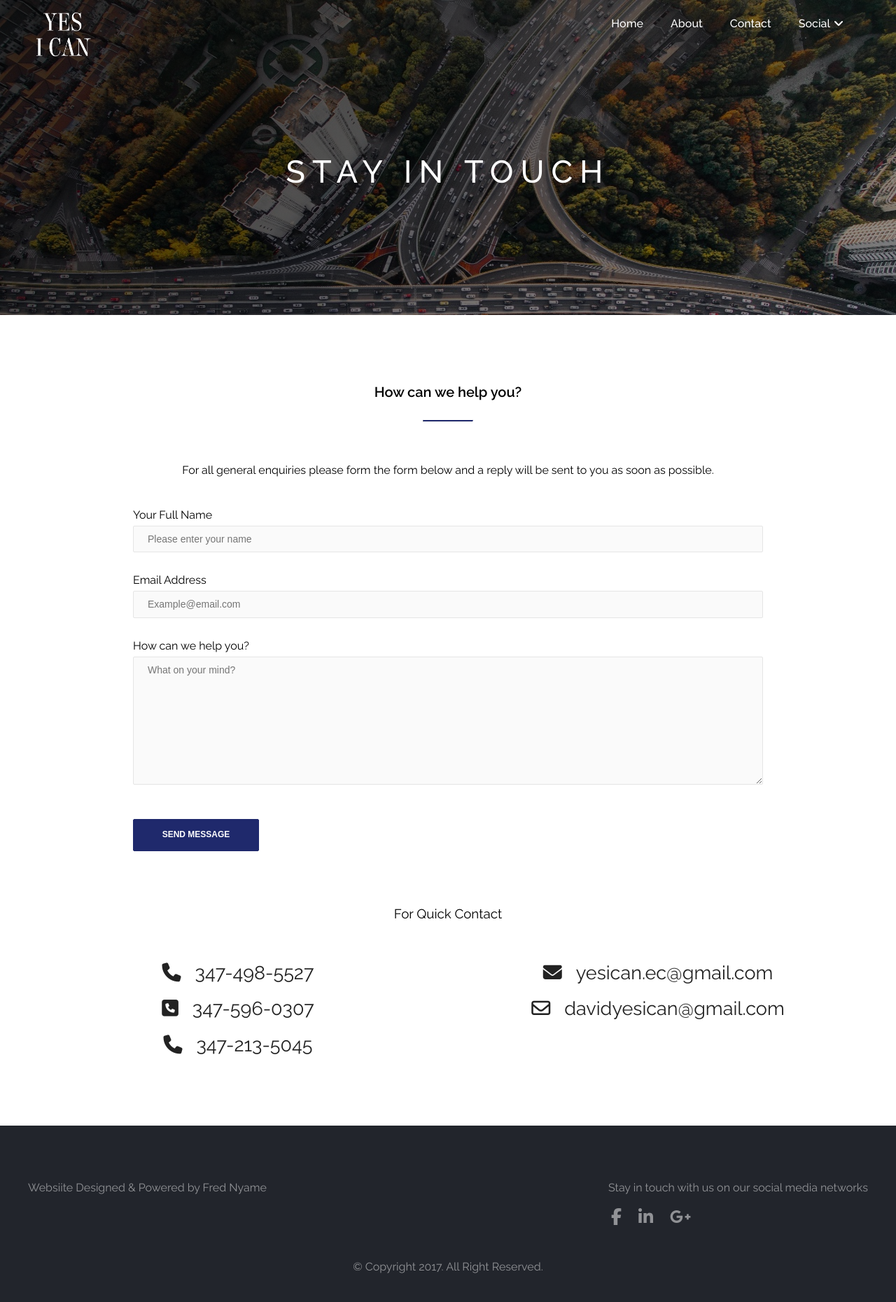
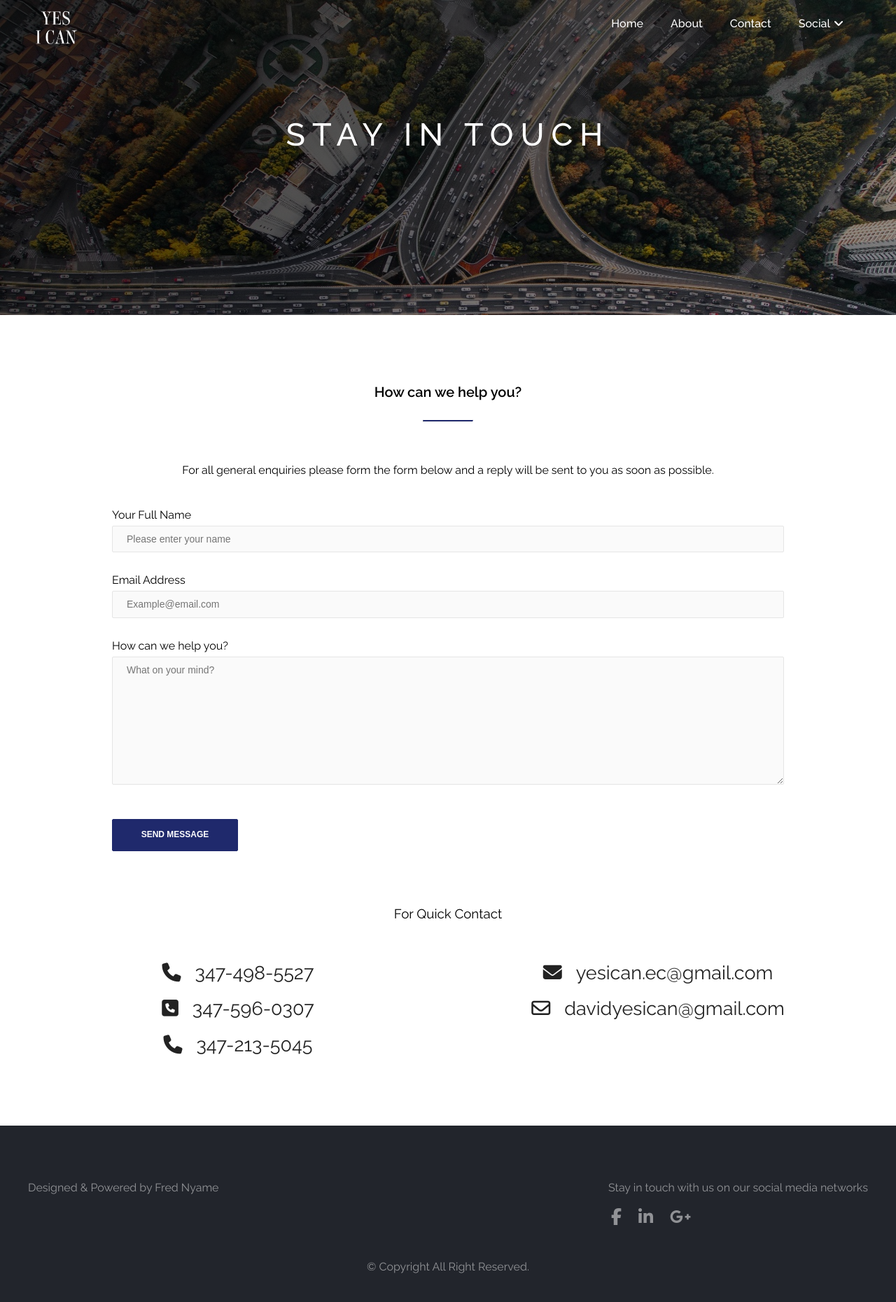
Before and after one commit to FredNyame/ycn, a PHP site: page /Contact.php in a window 1280 px wide. Shown: the whole page at 70% size. Run offline with PHP 8.4, Linux system fonts and the light colour scheme; some libraries are stand-ins or nearby versions.

Commit message:
css changes made

```diff
--- a/Contact.php
+++ b/Contact.php
@@ -36,13 +36,13 @@ $pagetitle = 'Contact Us | Yes I can Educational Center';
     <form id="formsubmit" action="<?php echo htmlspecialchars($_SERVER['PHP_SELF']); ?>" method="post">
       <label for="name">Your Full Name</label>
       <input id="name" type="text" name="name" placeholder="Please enter your name" value="<?php echo isset($_POST['name']) ? $name : '';?>">
-      <p id="nameerr" class="error-msg"><?php echo $nameErr ?></p>
+      <p id="nameerr" class="error-msg"></p>
       <label for="email">Email Address</label>
       <input id="email" type="text" name="email" placeholder="Example@email.com" value="<?php echo isset($_POST['email']) ? $email : '';?>">
-      <p id="emailerr" class="error-msg"><?php echo $emailErr ?></p>
+      <p id="emailerr" class="error-msg"></p>
       <label for="message">How can we help you?</label>
       <textarea id="message" name="message" id="" cols="30" rows="10" placeholder="What on your mind?"><?php echo isset($_POST['message']) ? $message : '';?></textarea>
-      <p id="messageerr" class="error-msg"><?php echo $messageErr ?></p>
+      <p id="messageerr" class="error-msg"></p>
       <input id="submit" type="submit" name="submit" value="SEND MESSAGE">
       <p id="success" class="error-suc"></p>
     </form>
--- a/footer.php
+++ b/footer.php
@@ -2,7 +2,7 @@
 <footer class="footer_wrapper">
 <div class="container">
 <div class="col-6">
-  <p class="p_color"> Websiite Designed & Powered by <a href="thecitylight8@gmail.com">Fred Nyame</a></p>
+  <p class="p_color">Designed & Powered by <a href="thecitylight8@gmail.com">Fred Nyame</a></p>
 </div>
 <div class="col-6 text-center">
   <p class="footer-p right">Stay in touch with us on our social media networks</p>
@@ -14,7 +14,7 @@
 
 <div class="container">
   <div class="col-12 text-center">
-  <p class="p-copy"> &copy; Copyright 2017. All Right Reserved. </p>
+  <p class="p-copy"> &copy; Copyright All Right Reserved. </p>
   </div>
 </div>
 <!--<div class="col-md-4 col-sm-12 col-xs-12">
--- a/js/abtScroll.js
+++ b/js/abtScroll.js
@@ -1,5 +1,3 @@
-var abtHeadHeight = document.querySelector('#ab-head').offsetHeight;
-
 //Function to execute when scrolled
 function whenScroll() {
  var wScroll = window.scrollY;
--- a/js/conScroll.js
+++ b/js/conScroll.js
@@ -1,5 +1,3 @@
-var contactHeadHeight = document.querySelector("#con-head").offsetHeight;
-
 //Function to execute when scrolled
 function whenScroll() {
  var wScroll = window.scrollY;
--- a/js/form.js
+++ b/js/form.js
@@ -34,21 +34,15 @@ function sendForm(e){
 }
 
 function renderMsg(data){
-   var errorName = '';
-   var errorEmail = '';
-   var errorMsg = '';
-   var msgSuccess = '';
+   for(var i = 0; i < data.length; i++){
+     //var errorName = data[i].names;
+     var errorEmail = data[i].emails;
+     //var errorMsg = data[i].messages;
+   }
 
-  for (var i = 0; i < data.length; i++) {
-    var errorName += data[i].name;
-    var errorEmail += data[i].email;
-    var errorMsg += data[i].message;
-    var msgSuccess += data[i].success;
-  }
-    document.getElementById('nameerr').innerHTML =  errorName;
-    document.getElementById('emailerr').innerHTML = errorEmail;
-    document.getElementById('messageerr').innerHTML = errorMsg;
-    document.getElementById('success').innerHTML = msgSuccess;
+   return document.getElementById('nameerr').innerHTML = errorName;
+   return document.getElementById('emailerr').innerHTML = errorEmail;
+   return document.getElementById('messageerr').innerHTML = errorMsg;
 }
 
 //add event listener
--- a/js/scroll.js
+++ b/js/scroll.js
@@ -1,5 +1,3 @@
-var headerHeight = document.querySelector('#header-height').offsetHeight;
-
 //Function to execute when scrolled
 function whenScroll() {
  var wScroll = window.scrollY;
--- a/main.css
+++ b/main.css
@@ -94,8 +94,8 @@ img{
   width: 100%;
 }
 .logo{
-  width: 80px;
-  height: 80px;
+  width: 60px;
+  height: 60px;
   float:left;
   margin-top:10px;
   margin-left: 10px;
@@ -298,7 +298,7 @@ a:hover.logo{
   width: 100%;
   text-align: center;
   //padding: 50px 20px;
-  margin-top: 100px;
+  margin-top: 60px;
   color: white;
   //transition: transform 0.005s linear 0s;
 }
@@ -307,9 +307,8 @@ a:hover.logo{
   padding-bottom: 25px;
   letter-spacing:2px;
   font-weight:500;
-  //font-size: 45px;
+  font-size: 30px;
   line-height: 1.2em;
-  //margin: 0;
   animation: slideUp 2s linear;
   -webkit-animation: slideUp 2s linear;
   -moz-animation: slideUp 2s linear;
@@ -478,7 +477,7 @@ a:hover.logo{
   height:450px;
   background:linear-gradient(135deg, rgba(0,0,0,0.8) 0%, rgba(0,0,0,0.4) 100%),url("images/contact.jpeg");
   background-size:cover;
-   background-position: center;
+  background-position: center;
   background-repeat:no-repeat;
   //background-attachment: fixed;
   background-color:#233237;
@@ -953,7 +952,6 @@ form{
   max-width: 960px;
   width: 100%;
   margin: 0 auto;
-  padding: 0px 30px;
 }
 label{
    width:100%;
--- a/processForm.php
+++ b/processForm.php
@@ -3,6 +3,8 @@
  $name = $email = $message = $success = "";
  //error messsges variable
  $nameErr = $emailErr = $messageErr = '';
+
+ $error = [];
 
  //check if the form was submitted
  if(isset($_POST['submit'])){
@@ -43,6 +45,9 @@
    $messageErr = "Message field is required";
    }
 
+  $error = array('names' =>$nameErr,  'emails' =>$emailErr, 'messages' =>$messageErr, 'successs'=>$success);
+     echo json_encode($error);
+
    //if there is no errors do this
    if($nameErr == "" && $emailErr == "" && $messageErr == ""){
      unset($_POST['submit']);
@@ -63,9 +68,6 @@
 
      }
    }
-
-   $error = ['name' => $nameErr, 'email' => $emailErr, 'message' => $messageErr, 'success'=> $success];
-     echo json_encode($error);
  }
 
  //fucntion to check the data first
```
